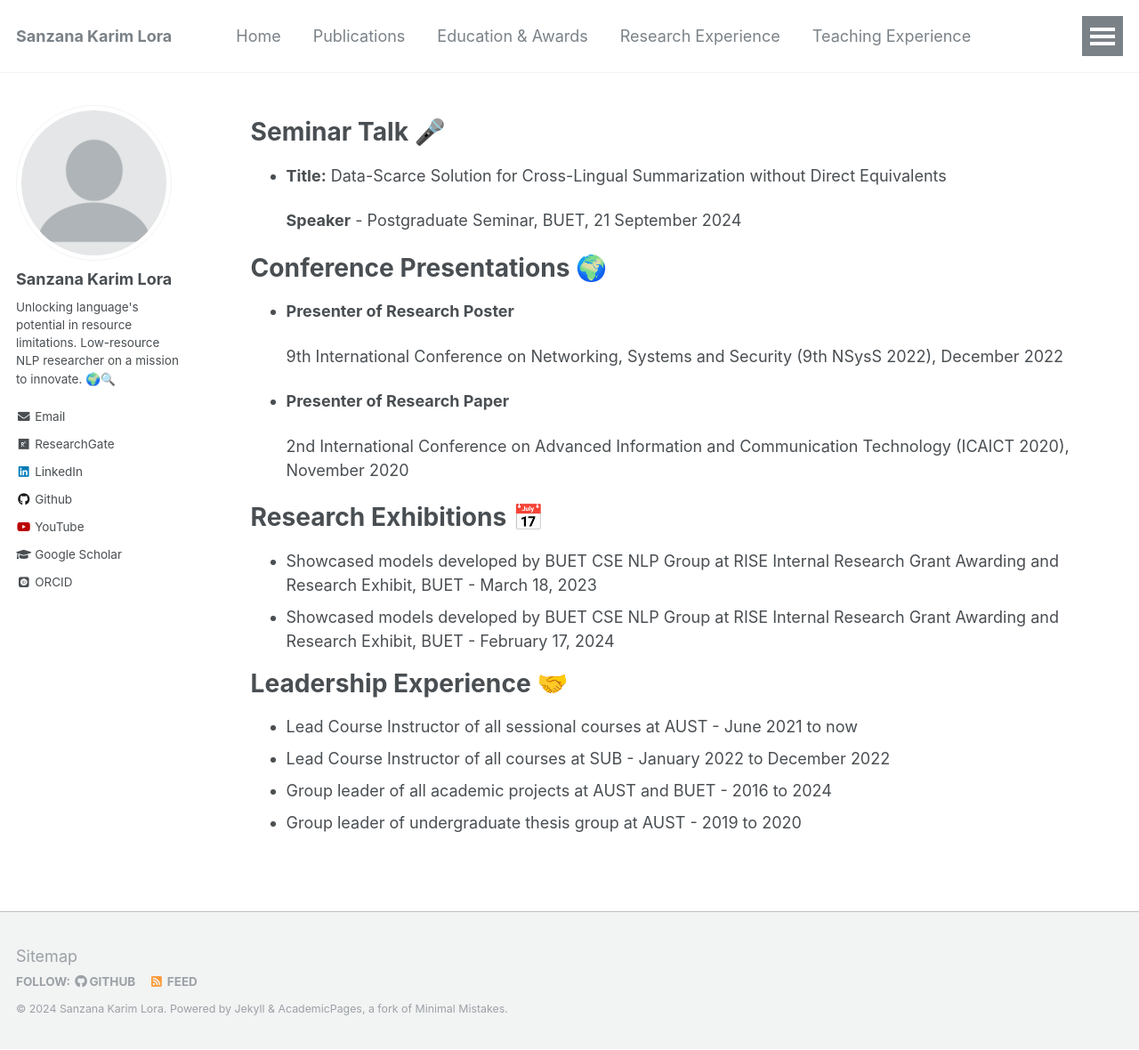
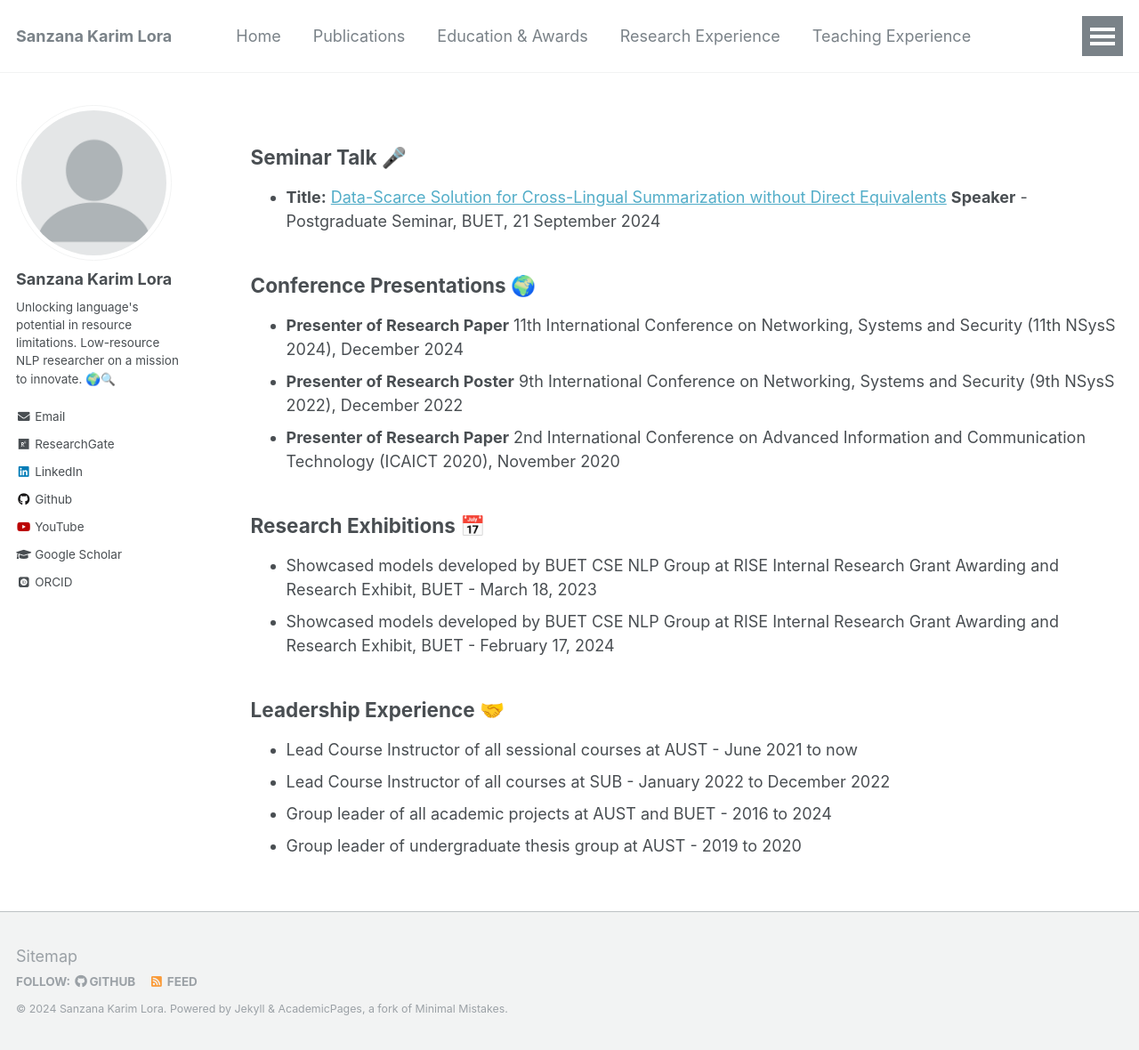
Before and after one commit to sanzanalora/sanzanalora.github.io, a Jekyll site: the page built from _pages/activities.md, in a window 1280 px wide and 1180 px high. Shown: the whole window at 89% size. Built offline with Jekyll 4.4.1, drawn with Linux system fonts in a browser that asks for light colours; some web fonts are replaced.

Commit message:
Update activities.md

```diff
--- a/_pages/activities.md
+++ b/_pages/activities.md
@@ -9,29 +9,25 @@ redirect_from:
 
 {% include base_path %}
 
-Seminar Talk 🎤
-======
-*  **Title:** Data-Scarce Solution for Cross-Lingual Summarization without Direct Equivalents
+## Seminar Talk 🎤
 
-   **Speaker** - Postgraduate Seminar, BUET, 21 September 2024
+- **Title:** [Data-Scarce Solution for Cross-Lingual Summarization without Direct Equivalents](https://cse.buet.ac.bd/home/news_detail/187)
+  **Speaker** - Postgraduate Seminar, BUET, 21 September 2024
 
-Conference Presentations 🌍
-======
-* **Presenter of Research Poster**
-
+## Conference Presentations 🌍
+- **Presenter of Research Paper**
+    11th International Conference on Networking, Systems and Security (11th NSysS 2024), December 2024
+- **Presenter of Research Poster**
     9th International Conference on Networking, Systems and Security (9th NSysS 2022), December 2022
-* **Presenter of Research Paper**
-
+- **Presenter of Research Paper**
     2nd International Conference on Advanced Information and Communication Technology (ICAICT 2020), November 2020
 
-Research Exhibitions 📅
-======
-* Showcased models developed by BUET CSE NLP Group at RISE Internal Research Grant Awarding and Research Exhibit, BUET - March 18, 2023
-* Showcased models developed by BUET CSE NLP Group at RISE Internal Research Grant Awarding and Research Exhibit, BUET - February 17, 2024
+## Research Exhibitions 📅
+- Showcased models developed by BUET CSE NLP Group at RISE Internal Research Grant Awarding and Research Exhibit, BUET - March 18, 2023
+- Showcased models developed by BUET CSE NLP Group at RISE Internal Research Grant Awarding and Research Exhibit, BUET - February 17, 2024
 
-Leadership Experience 🤝
-======
-* Lead Course Instructor of all sessional courses at AUST - June 2021 to now
-* Lead Course Instructor of all courses at SUB - January 2022 to December 2022
-* Group leader of all academic projects at AUST and BUET - 2016 to 2024
-* Group leader of undergraduate thesis group at AUST - 2019 to 2020
+## Leadership Experience 🤝
+- Lead Course Instructor of all sessional courses at AUST - June 2021 to now
+- Lead Course Instructor of all courses at SUB - January 2022 to December 2022
+- Group leader of all academic projects at AUST and BUET - 2016 to 2024
+- Group leader of undergraduate thesis group at AUST - 2019 to 2020
```
